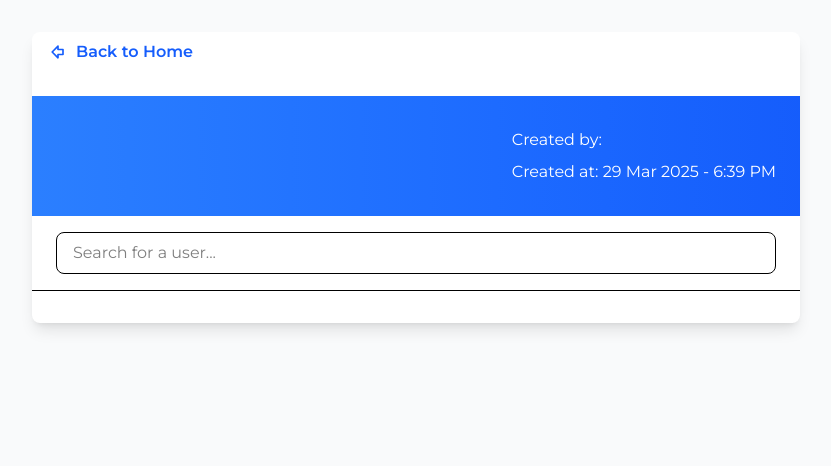
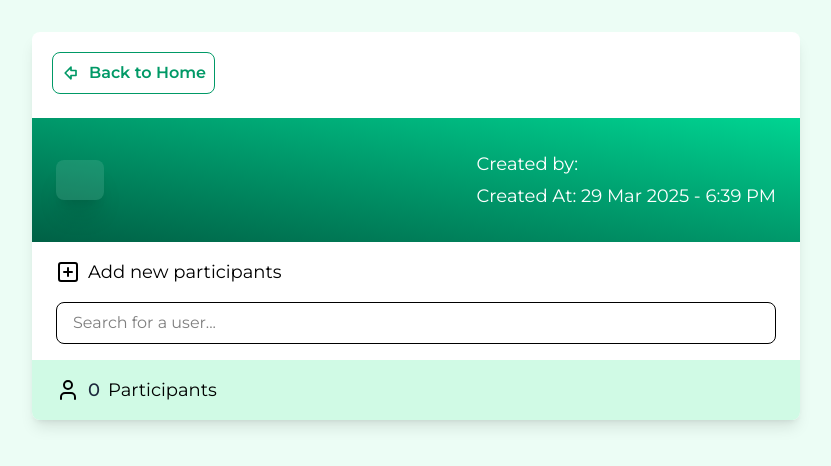
Before and after one commit to sarangpachari/chat4me-client, a React (Vite) app: page /group-info/1 in a window 1280 px wide. Shown: the top 466 px of the page, without its empty margins (224-1055 px from the left). Built offline with nearby package versions, Linux system fonts and the light colour scheme; a web font is replaced by a local one.

Commit message:
UI changes in group info and handle single msg delete in private chats

```diff
--- a/src/components/ChatArea.jsx
+++ b/src/components/ChatArea.jsx
@@ -11,6 +11,7 @@ import {
 import { FaRegMessage } from "react-icons/fa6";
 import { deleteSingleMessageAPI } from "../services/allAPI";
 import { deleteSingleMsgResponseContext } from "../contexts/ResponseContextShare";
+import { toast, ToastContainer } from "react-toastify";
 
 function ChatArea() {
   const loggedUserData = JSON.parse(localStorage.getItem("user"));
@@ -33,6 +34,29 @@ function ChatArea() {
   const [filteredMessages, setFilteredMessages] = useState([]);
   const [filteredGroupMessages, setFilteredGroupMessages] = useState([]);
 
+  const handleRemoveSingleMessage = async (id) => {
+    const token = localStorage.getItem("token");
+    if (token) {
+      const reqHeader = {
+        Authorization: token,
+      };
+      try {
+        const result = await deleteSingleMessageAPI(id,reqHeader);
+        if (result.status == 200) {
+          setSingleDeleteMsgResponse(result.data);
+          setMessages(messages.filter((message) => message._id != id));
+          toast.success("Message Deleted !");
+        } else if (result.status == 400) {
+          toast.warning("Message not Found !");
+        } else {
+          toast.error("Error Occured !");
+        }
+      } catch (error) {
+        console.error(error);
+      }
+    }
+  };
+
   //FOR PRIVATE MESSAGE
   useEffect(() => {
     if (selectedChat && selectedChat.username) {
@@ -48,23 +72,28 @@ function ChatArea() {
     } else {
       setFilteredMessages([]);
     }
-  }, [messages,selectedChat]);
+  }, [messages, selectedChat]);
 
   useEffect(() => {
     if (selectedChat?._id && selectedChat?.name) {
-      socket.emit("joinGroup", { userId: loggedUserData._id, groupId: selectedChat._id });
+      socket.emit("joinGroup", {
+        userId: loggedUserData._id,
+        groupId: selectedChat._id,
+      });
     }
   }, [selectedChat, socket]);
 
   useEffect(() => {
     if (selectedChat && selectedChat.name) {
-      setFilteredGroupMessages(groupMessages[selectedChat._id] ? [...groupMessages[selectedChat._id]] : []);
+      setFilteredGroupMessages(
+        groupMessages[selectedChat._id]
+          ? [...groupMessages[selectedChat._id]]
+          : []
+      );
     } else {
       setFilteredGroupMessages([]);
     }
   }, [groupMessages[selectedChat?._id], selectedChat]);
-
-
 
   //FOR LAST MESSAGE TIP
   const scrollToBottom = () => {
@@ -74,9 +103,6 @@ function ChatArea() {
   useEffect(() => {
     scrollToBottom();
   }, [filteredMessages, filteredGroupMessages]);
-
-  console.log(filteredGroupMessages);
-
 
   return (
     <div className="flex flex-col h-lvh">
@@ -98,7 +124,7 @@ function ChatArea() {
                     timestamp={message.createdAt}
                     senderId={message.senderId}
                     loggedInUserId={loggedUserData._id}
-                    image={message.isFile ? message.chat : null} // 🟢 Pass file URL if it's a file
+                    image={message.isFile ? message.chat : null}
                     deleteMsg={() => handleRemoveSingleMessage(message._id)}
                   />
                 ))}
@@ -115,11 +141,11 @@ function ChatArea() {
                 avatar={selectedChat?.groupIcon}
                 groupId={selectedChat?._id}
                 memberCount={selectedChat?.groupMembers.length}
-                members = {selectedChat?.groupMembers}
+                members={selectedChat?.groupMembers}
               />
 
               <div className="flex-1 overflow-y-auto p-2 sm:p-4 space-y-4 bg-emerald-50">
-                {filteredGroupMessages.map((message,index) => (
+                {filteredGroupMessages.map((message, index) => (
                   <MessageBubble
                     key={index}
                     text={message.content}
@@ -129,7 +155,6 @@ function ChatArea() {
                     senderIcon={message.senderIcon}
                     loggedInUserId={loggedUserData._id}
                     image={message.isFile ? message.content : null}
-                    deleteMsg={() => handleRemoveSingleMessage(message._id)}
                   />
                 ))}
 
@@ -154,6 +179,7 @@ function ChatArea() {
           </div>
         </div>
       )}
+      <ToastContainer />
     </div>
   );
 }
--- a/src/components/MessageBubble.jsx
+++ b/src/components/MessageBubble.jsx
@@ -145,6 +145,7 @@ function MessageBubble({
               <Edit2 className="w-4 h-4 mr-2" />
               Edit Message
             </button>
+            {deleteMsg && (
               <button
                 onClick={handleDelete}
                 className="flex items-center w-full px-4 py-2 text-sm text-red-600 hover:bg-gray-100"
@@ -152,6 +153,7 @@ function MessageBubble({
                 <Trash2 className="w-4 h-4 mr-2" />
                 Delete Message
               </button>
+            )}
           </div>
         </>
       )}
--- a/src/pages/GroupInfo.jsx
+++ b/src/pages/GroupInfo.jsx
@@ -6,6 +6,8 @@ import {
   Save,
   Plus,
   ArrowBigLeft,
+  PlusSquareIcon,
+  User,
 } from "lucide-react";
 import { Link, useParams } from "react-router-dom";
 import {
@@ -137,18 +139,20 @@ function GroupInfo() {
     }
   };
 
+
+
   return (
     <>
-      <div className="min-h-screen bg-gray-50 py-8 px-4 sm:px-6 lg:px-8">
+      <div className="min-h-screen bg-emerald-50 py-8 px-4 sm:px-6 lg:px-8">
         <div className="max-w-3xl mx-auto">
           <div className="bg-white rounded-lg shadow-lg overflow-hidden">
             <Link to={"/home"}>
-              <button className="flex items-center space-x-2  mb-6 text-blue-600 font-semibold py-2 px-4 rounded-lg w-52  transition duration-300">
+              <button className="flex items-center space-x-2  mb-6 text-emerald-600 font-semibold py-2 px-2 rounded-lg border mt-5 ms-5  transition duration-300">
                 <ArrowBigLeft className="w-5 h-5" />
                 <span>Back to Home</span>
               </button>
             </Link>
-            <div className="px-6 py-8 bg-gradient-to-r from-blue-500 to-blue-600">
+            <div className="px-6 py-8 bg-gradient-to-bl from-emerald-400 to-emerald-800">
               <div className="flex items-center justify-between">
                 {isEditingName ? (
                   <div className="flex items-center gap-2">
@@ -166,7 +170,7 @@ function GroupInfo() {
                     </button>
                   </div>
                 ) : (
-                  <div className="flex items-center gap-2">
+                  <div className="flex items-center gap-2  border p-4 rounded-lg shadow-xl border-none bg-gray-50/10">
                     <h1 className="text-2xl font-bold text-white">
                       {groupName}
                     </h1>
@@ -178,12 +182,12 @@ function GroupInfo() {
                     </button>
                   </div>
                 )}
-                <div className="flex flex-col">
-                  <p className="text-white mb-2">
+                <div className="flex flex-col gap-1">
+                  <p className="text-white md:text-lg text-sm">
                     Created by: {details.createdBy}
                   </p>
-                  <p className="text-white">
-                    Created at:{" "}
+                  <p className="text-white md:text-lg text-sm">
+                    Created At:{" "}
                     {moment(details.createdAt)
                       .utcOffset(5.5)
                       .format("DD MMM YYYY - h:mm A")}
@@ -192,25 +196,26 @@ function GroupInfo() {
               </div>
             </div>
 
-            <div className="px-6 py-4 border-b">
+            <div className="px-6 py-4">
+              <p className="mb-4 text-sm md:text-lg flex items-center gap-2"> <PlusSquareIcon/> Add new participants</p>
               <input
                 type="text"
                 placeholder="Search for a user..."
                 value={searchQuery}
                 onChange={(e) => handleSearch(e.target.value)}
-                className="w-full px-4 py-2 border rounded-lg focus:outline-none focus:ring-2 focus:ring-blue-500"
+                className="w-full px-4 py-2 border rounded-lg focus:outline-none focus:ring focus:ring-emerald-500"
               />
               {searchResults.length > 0 && (
-                <div className="mt-2 bg-white shadow-lg rounded-lg max-h-40 overflow-auto">
+                <div className="mt-2 p-4 bg-emerald-100 shadow-lg rounded-lg max-h-40 overflow-auto">
                   {searchResults.map((user) => (
                     <div
                       key={user._id}
-                      className="p-2 flex justify-between items-center hover:bg-gray-100 cursor-pointer border-b"
+                      className="p-2 flex justify-between bg-emerald-100 items-center hover:bg-gray-100 cursor-pointer rounded-xl"
                     >
                       <span className="text-gray-800">{user.username}</span>
                       <button
                         onClick={() => handleAddMember(user._id)}
-                        className="p-1 text-blue-600 hover:text-blue-800"
+                        className="p-1 text-emerald-800 hover:text-blue-800"
                       >
                         <Plus size={20} />
                       </button>
@@ -220,19 +225,20 @@ function GroupInfo() {
               )}
             </div>
 
-            <div className="px-6 py-4">
+            <div className="px-6 py-4 bg-emerald-100">
               <div className="grid gap-4">
+                <p className="flex items-center gap-2 text-sm md:text-lg"><User/><span className="text-slate-800 font-medium">{details.groupMembers?.length}</span> Participants </p>
                 {details.groupMembers?.map((member) => (
                   <div
                     key={member._id}
-                    className="flex items-center justify-between p-4 bg-gray-50 rounded-lg hover:bg-gray-100 transition-colors"
+                    className="flex items-center justify-between p-4 bg-emerald-700 rounded-lg hover:bg-emerald-400 transition-colors"
                   >
-                    <h3 className="font-medium text-gray-900">
+                    <h3 className="font-medium text-white">
                       {member.username}
                     </h3>
                     <button
                       onClick={() => handleDeleteMember(member._id)}
-                      className="p-2 text-red-600 hover:bg-red-100 rounded-full transition-colors"
+                      className="p-2 text-white hover:bg-red-500 rounded-full transition-colors"
                     >
                       <Trash2 size={20} />
                     </button>
--- a/src/pages/Login.jsx
+++ b/src/pages/Login.jsx
@@ -25,6 +25,15 @@ const Login = () => {
   const { loggedUserData, setLoggedUserData } = useContext(
     loggedUserDataContext
   );
+
+  //CHECK USER LOGINNED OR NOT
+  const sessionChecking = ()=>{
+    if(localStorage.getItem("token")){
+      navigate("/home")
+    }else{
+      return null
+    }
+  }
 
   //TAB NAMES
   const steps = ["Welcome", "Email", "OTP", "Username"];
@@ -118,6 +127,10 @@ const Login = () => {
       }
     }
   };
+
+  useEffect(()=>{
+    sessionChecking()
+  },[])
 
 
   return (
```
Lines whose indentation alone changed are shown as unchanged.
